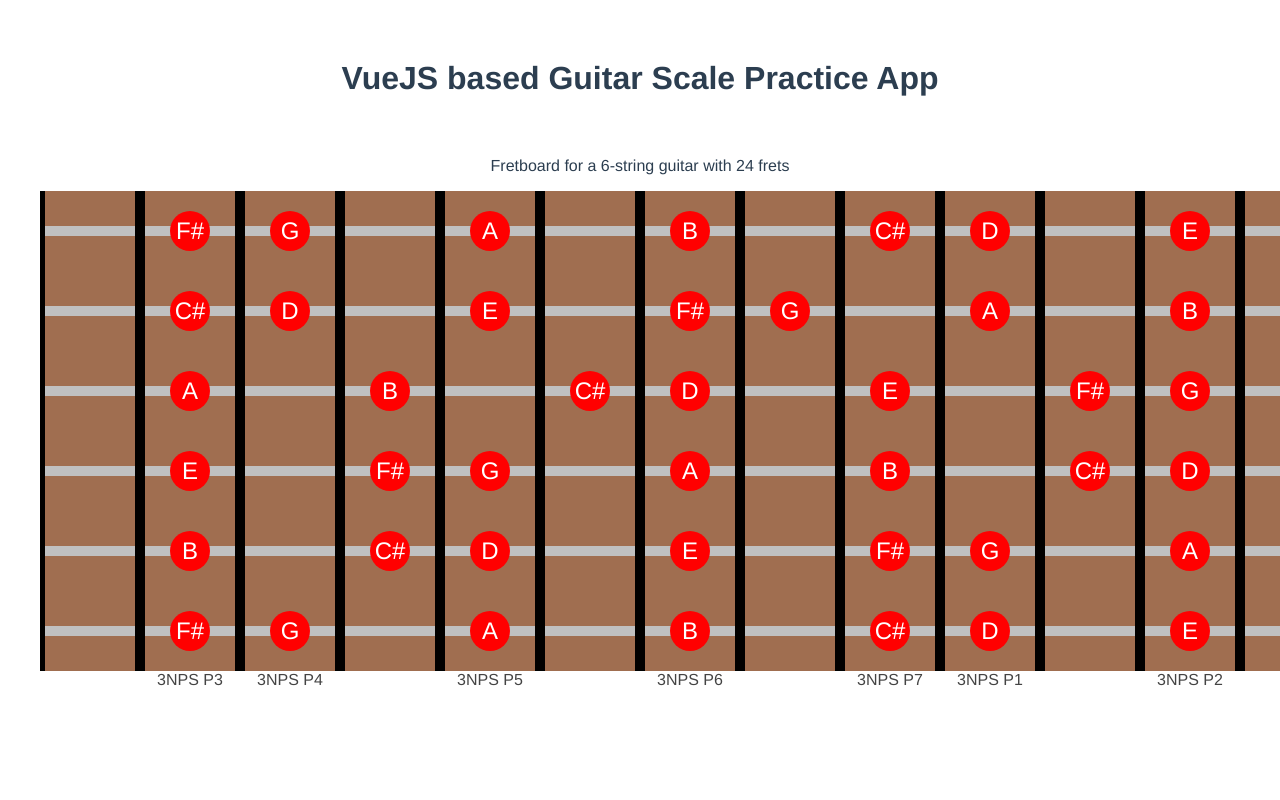
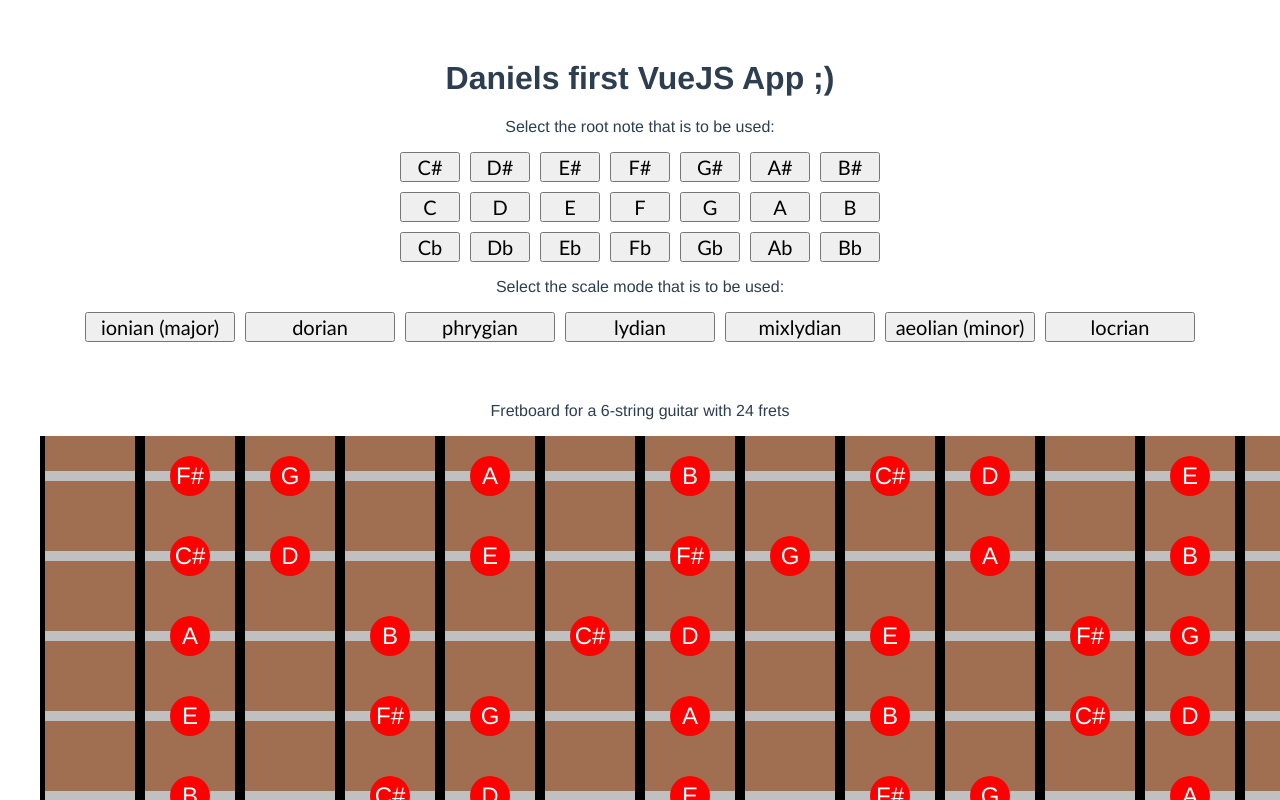
Before and after one commit to DanielSchiessl/VueGuitarApp, a Vue app: page / in a window 1280 px wide. Shown: the top 800 px of the page. Built offline with nearby package versions, Linux system fonts and the light colour scheme.

Commit message:
Add root-note & scale-mode selectors

```diff
--- a/src/App.vue
+++ b/src/App.vue
@@ -1,12 +1,16 @@
 <template>
     <!-- <img alt="Vue logo" src="./assets/logo.png"> -->
     <!-- <HelloWorld Welcome to Your Vue.js App"/> -->
-    <h1> VueJS based Guitar Scale Practice App </h1>
+    <h1> Daniels first VueJS App ;) </h1>
+    <noteselector></noteselector>
+    <scalemodeselector></scalemodeselector>
     <fretboard></fretboard>
 </template>
 
 <script>
 // import HelloWorld from './components/HelloWorld.vue'
+import noteselector from './components/noteselector.vue'
+import scalemodeselector from './components/scalemodeselector.vue'
 import fretboard from './components/fretboard.vue'
 // import fretnote from './components/fretnote.vue'
 
@@ -15,6 +19,8 @@
     components: {
         // HelloWorld,
         // fretnote,
+        noteselector,
+        scalemodeselector,
         fretboard
     }
 }
--- a/src/components/fretboard.vue
+++ b/src/components/fretboard.vue
@@ -62,7 +62,7 @@
 <style scoped>
 
 .wrapper {
-    display: grid;
+    display: inline-grid;
     grid-gap: 0px;
     background-color: #fff;
     color: #444;
--- /dev/null
+++ b/src/components/noteselector.vue
@@ -0,0 +1,40 @@
+<template>
+    <div id="noteselection">
+        <p>Select the root note that is to be used:</p>
+        <div class="wrapper">
+            <template v-for="(notename, noteindex) in notenames" :key=noteindex> <!-- use <template> as that is an empty container which will not be added to the DOM -->
+                <button v-for="(sign, signindex) in signs" class="notebutton" :key="signindex" :style="{'grid-row': signindex+1,'grid-column': noteindex+1}">
+                    {{notename}}{{sign}}
+                </button>
+            </template>
+        </div>
+    </div>
+</template>
+
+<script>
+export default {
+    name: 'noteselector',
+    data () {
+        return {
+            notenames: ['C', 'D', 'E', 'F', 'G', 'A', 'B'],
+            signs: ['#', '', 'b']
+        }
+    }
+}
+</script>
+
+<style scoped>
+.wrapper {
+    display: inline-grid;
+    grid-gap: 10px;
+    background-color: #fff;
+    color: #444;
+    z-index: -1;  /* to be below the parent element */
+    }
+
+.notebutton {
+    width: 60px;
+    font-size : 20px;
+    font-family: Calibri;
+}
+</style>
--- /dev/null
+++ b/src/components/scalemodeselector.vue
@@ -0,0 +1,37 @@
+<template>
+    <div id="scalemodeselection">
+        <p>Select the scale mode that is to be used:</p>
+        <div class="wrapper">
+            <button v-for="(mode, modeindex) in modenames" class="modebutton" :key="modeindex" :style="{'grid-row': 1,'grid-column': modeindex+1}">
+                {{mode}}
+            </button>
+        </div>
+    </div>
+</template>
+
+<script>
+export default {
+    name: 'scalemodeselector',
+    data () {
+        return {
+            modenames: ['ionian (major)', 'dorian', 'phrygian', 'lydian', 'mixlydian', 'aeolian (minor)', 'locrian']
+        }
+    }
+}
+</script>
+
+<style scoped>
+.wrapper {
+    display: inline-grid;
+    grid-gap: 10px;
+    background-color: #fff;
+    color: #444;
+    z-index: -1;  /* to be below the parent element */
+    }
+
+.modebutton {
+    width: 150px;
+    font-size : 20px;
+    font-family: Calibri;
+}
+</style>
```
